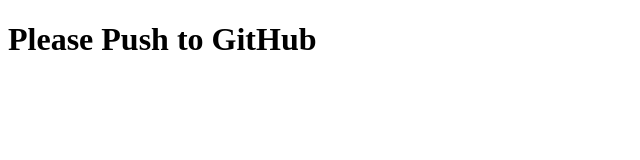
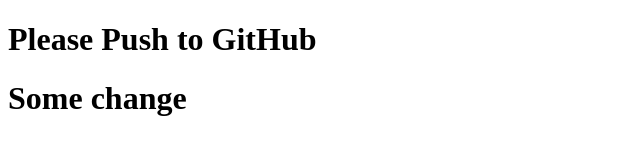
Before and after one commit to mirjade2008/testProject, a plain HTML site: page index.html in a window 1280 px wide. Shown: the whole page, without its empty margins (0-640 px from the left). Drawn offline with Linux system fonts and the light colour scheme.

```diff
--- a/index.html
+++ b/index.html
@@ -8,5 +8,6 @@
 </head>
 <body>
     <h1>Please Push to GitHub</h1>
+    <h1>Some change</h1>
 </body>
 </html>
```
